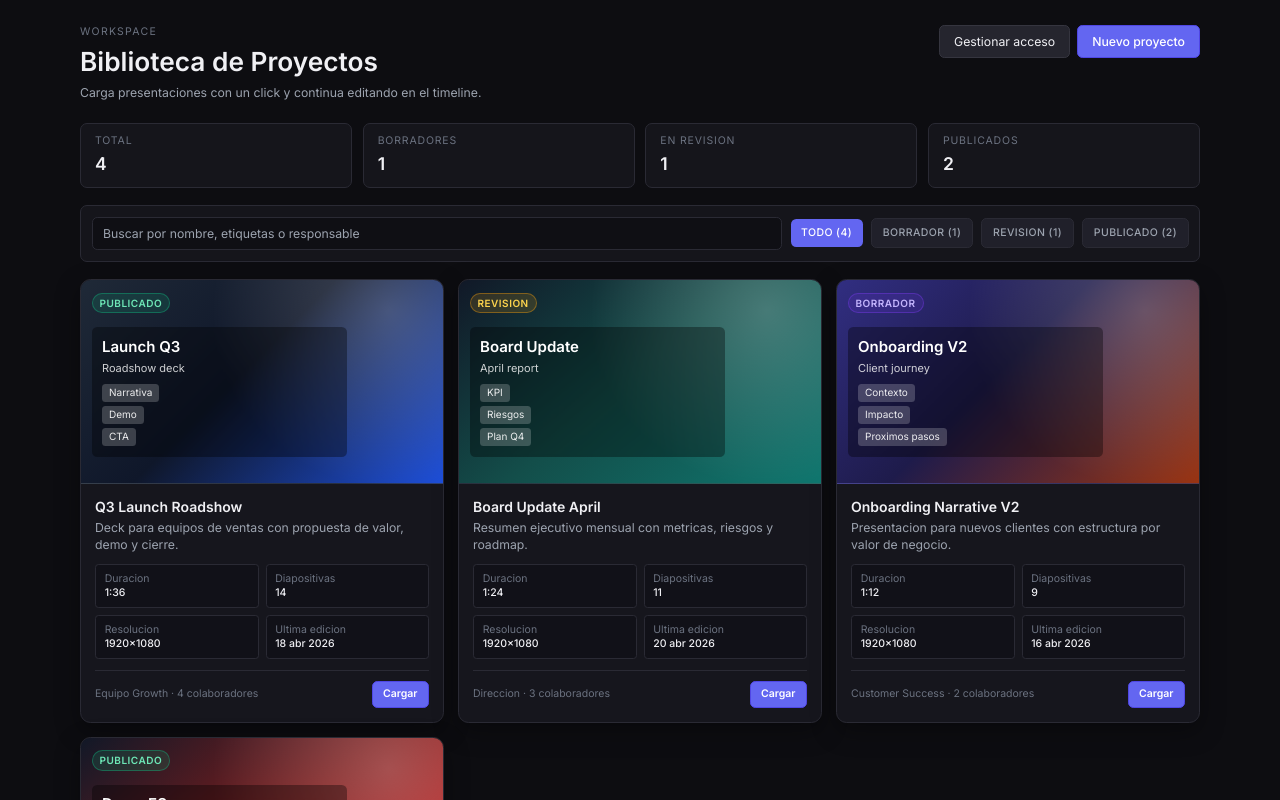
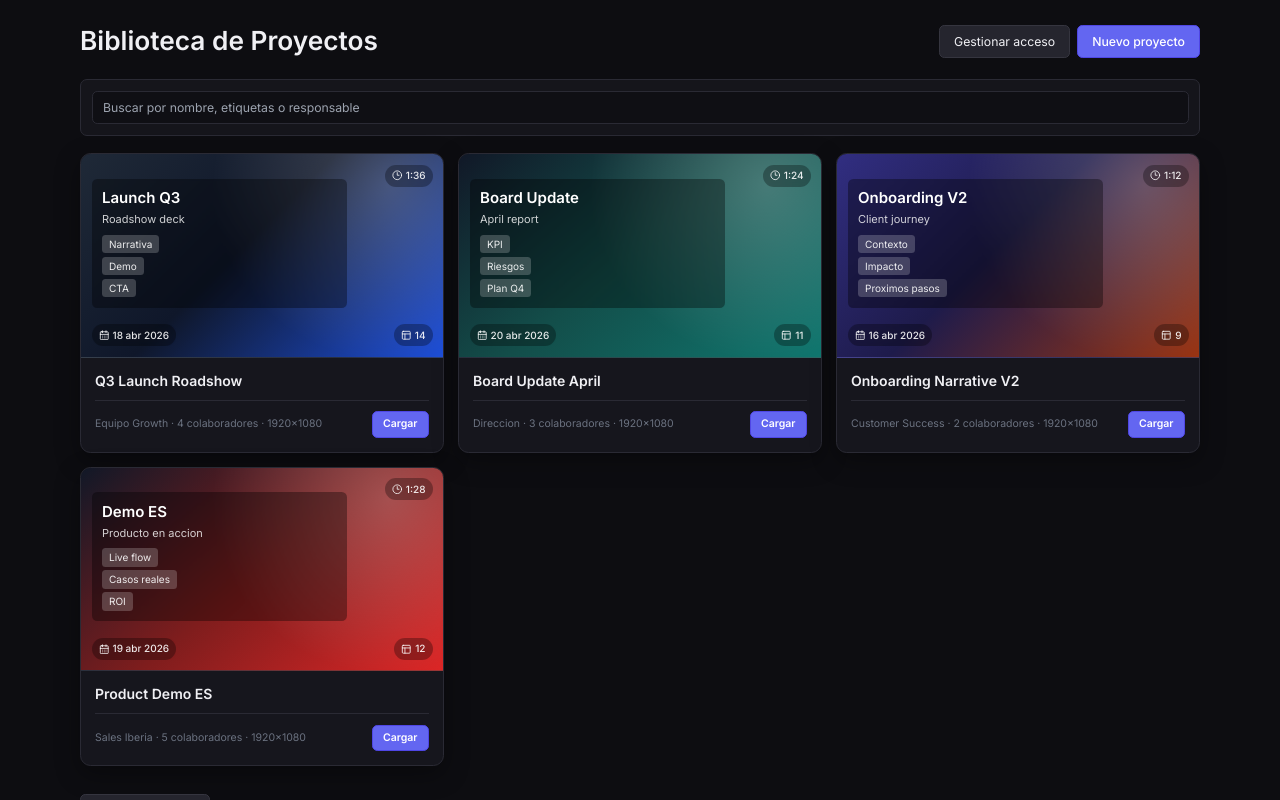
Before and after one commit to awakelab-dev/awk-video-editor-frontend, a React (Vite) app: page /gallery in a window 1280 px wide. Built offline with nearby package versions, Linux system fonts and the light colour scheme.

Commit message:
Gallery revision

```diff
--- a/src/pages/GalleryPage.tsx
+++ b/src/pages/GalleryPage.tsx
@@ -1,25 +1,19 @@
+import { CalendarDays, Clock3, PanelsTopLeft } from 'lucide-react'
 import { useMemo, useState } from 'react'
 import { Link, useNavigate } from 'react-router-dom'
 import {
   loadPresentationProject,
   presentationProjects,
-  type PresentationProjectStatus,
 } from '../shared/projects/presentationLibrary'
 
 export function GalleryPage() {
   const navigate = useNavigate()
   const [query, setQuery] = useState('')
-  const [statusFilter, setStatusFilter] = useState<PresentationProjectStatus | 'all'>('all')
 
   const visibleProjects = useMemo(() => {
     const normalizedQuery = query.trim().toLowerCase()
 
     return presentationProjects.filter((project) => {
-      const matchesStatus = statusFilter === 'all' || project.status === statusFilter
-      if (!matchesStatus) {
-        return false
-      }
-
       if (!normalizedQuery) {
         return true
       }
@@ -35,16 +29,7 @@ export function GalleryPage() {
 
       return searchableText.includes(normalizedQuery)
     })
-  }, [query, statusFilter])
-
-  const statusCount = useMemo(() => {
-    return {
-      all: presentationProjects.length,
-      draft: presentationProjects.filter((project) => project.status === 'draft').length,
-      review: presentationProjects.filter((project) => project.status === 'review').length,
-      published: presentationProjects.filter((project) => project.status === 'published').length,
-    }
-  }, [])
+  }, [query])
 
   const handleLoadProject = (projectId: string) => {
     const projectWasLoaded = loadPresentationProject(projectId)
@@ -66,30 +51,12 @@ export function GalleryPage() {
       year: 'numeric',
     }).format(new Date(isoDate))
 
-  const statusStyles: Record<PresentationProjectStatus, string> = {
-    draft: 'border-[#7c3aed]/40 bg-[#7c3aed]/15 text-[#c4b5fd]',
-    review: 'border-[#f59e0b]/40 bg-[#f59e0b]/15 text-[#fcd34d]',
-    published: 'border-[#10b981]/40 bg-[#10b981]/15 text-[#6ee7b7]',
-  }
-
-  const statusLabel: Record<PresentationProjectStatus, string> = {
-    draft: 'Borrador',
-    review: 'Revision',
-    published: 'Publicado',
-  }
-
   return (
     <main className="h-screen overflow-y-auto bg-[#0d0d11] px-4 py-7 text-[#f0f0f4] sm:px-6 lg:px-8">
       <section className="mx-auto w-full max-w-7xl">
         <header className="mb-6 flex flex-wrap items-start justify-between gap-4">
           <div>
-            <p className="mb-2 text-xs uppercase tracking-[0.12em] text-[#6b7280]">
-              Workspace
-            </p>
             <h1 className="text-2xl font-semibold sm:text-3xl">Biblioteca de Proyectos</h1>
-            <p className="mt-2 max-w-2xl text-sm text-[#9ca3af]">
-              Carga presentaciones con un click y continua editando en el timeline.
-            </p>
           </div>
           <div className="flex flex-wrap gap-2">
             <Link
@@ -107,26 +74,7 @@ export function GalleryPage() {
           </div>
         </header>
 
-        <div className="mb-5 grid gap-3 sm:grid-cols-2 xl:grid-cols-4">
-          <div className="rounded-lg border border-[#2a2a34] bg-[#15151b] px-4 py-3">
-            <p className="text-xs uppercase tracking-[0.08em] text-[#6b7280]">Total</p>
-            <p className="mt-1 text-xl font-semibold">{statusCount.all}</p>
-          </div>
-          <div className="rounded-lg border border-[#2a2a34] bg-[#15151b] px-4 py-3">
-            <p className="text-xs uppercase tracking-[0.08em] text-[#6b7280]">Borradores</p>
-            <p className="mt-1 text-xl font-semibold">{statusCount.draft}</p>
-          </div>
-          <div className="rounded-lg border border-[#2a2a34] bg-[#15151b] px-4 py-3">
-            <p className="text-xs uppercase tracking-[0.08em] text-[#6b7280]">En revision</p>
-            <p className="mt-1 text-xl font-semibold">{statusCount.review}</p>
-          </div>
-          <div className="rounded-lg border border-[#2a2a34] bg-[#15151b] px-4 py-3">
-            <p className="text-xs uppercase tracking-[0.08em] text-[#6b7280]">Publicados</p>
-            <p className="mt-1 text-xl font-semibold">{statusCount.published}</p>
-          </div>
-        </div>
-
-        <div className="mb-5 flex flex-wrap items-center gap-2.5 rounded-lg border border-[#2a2a34] bg-[#15151b] p-3">
+        <div className="mb-5 rounded-lg border border-[#2a2a34] bg-[#15151b] p-3">
           <input
             className="w-full min-w-[220px] flex-1 rounded-md border border-[#2a2a34] bg-[#0f0f14] px-3 py-2 text-sm text-[#f0f0f4] outline-none transition focus:border-[#6366f1]"
             onChange={(event) => setQuery(event.target.value)}
@@ -134,26 +82,6 @@ export function GalleryPage() {
             type="search"
             value={query}
           />
-          {(['all', 'draft', 'review', 'published'] as const).map((option) => (
-            <button
-              className={`rounded-md px-3 py-2 text-xs font-medium uppercase tracking-[0.04em] transition ${
-                statusFilter === option
-                  ? 'bg-[#6366f1] text-white'
-                  : 'border border-[#2a2a34] bg-[#20202a] text-[#9ca3af] hover:bg-[#2a2a34] hover:text-[#f0f0f4]'
-              }`}
-              key={option}
-              onClick={() => setStatusFilter(option)}
-              type="button"
-            >
-              {option === 'all'
-                ? `Todo (${statusCount.all})`
-                : option === 'draft'
-                  ? `Borrador (${statusCount.draft})`
-                  : option === 'review'
-                    ? `Revision (${statusCount.review})`
-                    : `Publicado (${statusCount.published})`}
-            </button>
-          ))}
         </div>
 
         {visibleProjects.length > 0 ? (
@@ -168,11 +96,24 @@ export function GalleryPage() {
                   style={{ background: project.thumbnail.gradient }}
                 >
                   <div className="absolute inset-0 bg-[radial-gradient(circle_at_85%_15%,rgba(255,255,255,0.22),transparent_50%)]" />
-                  <span
-                    className={`relative z-[1] inline-flex rounded-full border px-2 py-0.5 text-[10px] font-semibold uppercase tracking-[0.05em] ${statusStyles[project.status]}`}
-                  >
-                    {statusLabel[project.status]}
-                  </span>
+                  <div className="pointer-events-none absolute inset-0 z-[2] flex flex-col justify-between p-3">
+                    <div className="flex items-start justify-end">
+                      <span className="inline-flex items-center gap-1 rounded-full bg-black/30 px-2 py-1 text-[10px] font-medium text-white/90 backdrop-blur-[2px]">
+                        <Clock3 className="h-3 w-3" />
+                        {formatDuration(project.durationSeconds)}
+                      </span>
+                    </div>
+                    <div className="flex items-end justify-between gap-2">
+                      <span className="inline-flex items-center gap-1 rounded-full bg-black/30 px-2 py-1 text-[10px] font-medium text-white/90 backdrop-blur-[2px]">
+                        <CalendarDays className="h-3 w-3" />
+                        {formatDate(project.lastEditedAt)}
+                      </span>
+                      <span className="inline-flex items-center gap-1 rounded-full bg-black/30 px-2 py-1 text-[10px] font-medium text-white/90 backdrop-blur-[2px]">
+                        <PanelsTopLeft className="h-3 w-3" />
+                        {project.slides}
+                      </span>
+                    </div>
+                  </div>
                   <div className="relative z-[1] mt-4 max-w-[75%] rounded-md bg-black/35 p-3 backdrop-blur-[1px]">
                     <p className="text-[15px] font-semibold leading-tight text-white">
                       {project.thumbnail.title}
@@ -194,33 +135,11 @@ export function GalleryPage() {
                 <div className="space-y-3 p-4">
                   <div>
                     <h2 className="text-base font-semibold leading-tight">{project.name}</h2>
-                    <p className="mt-1 text-sm text-[#9ca3af]">{project.description}</p>
-                  </div>
-
-                  <div className="grid grid-cols-2 gap-2 text-xs text-[#9ca3af]">
-                    <div className="rounded border border-[#2a2a34] bg-[#111118] px-2.5 py-2">
-                      <span className="block text-[#6b7280]">Duracion</span>
-                      <strong className="font-medium text-[#f0f0f4]">{formatDuration(project.durationSeconds)}</strong>
-                    </div>
-                    <div className="rounded border border-[#2a2a34] bg-[#111118] px-2.5 py-2">
-                      <span className="block text-[#6b7280]">Diapositivas</span>
-                      <strong className="font-medium text-[#f0f0f4]">{project.slides}</strong>
-                    </div>
-                    <div className="rounded border border-[#2a2a34] bg-[#111118] px-2.5 py-2">
-                      <span className="block text-[#6b7280]">Resolucion</span>
-                      <strong className="font-medium text-[#f0f0f4]">
-                        {project.resolution.w}x{project.resolution.h}
-                      </strong>
-                    </div>
-                    <div className="rounded border border-[#2a2a34] bg-[#111118] px-2.5 py-2">
-                      <span className="block text-[#6b7280]">Ultima edicion</span>
-                      <strong className="font-medium text-[#f0f0f4]">{formatDate(project.lastEditedAt)}</strong>
-                    </div>
                   </div>
 
                   <div className="flex items-center justify-between gap-2 border-t border-[#2a2a34] pt-3">
                     <span className="truncate text-xs text-[#6b7280]">
-                      {project.owner} · {project.collaborators} colaboradores
+                      {project.owner} · {project.collaborators} colaboradores · {project.resolution.w}x{project.resolution.h}
                     </span>
                     <button
                       className="rounded-md border border-[#4f46e5] bg-[#6366f1] px-3 py-1.5 text-xs font-semibold text-white transition hover:bg-[#818cf8]"
@@ -236,9 +155,9 @@ export function GalleryPage() {
           </div>
         ) : (
           <div className="rounded-lg border border-dashed border-[#35353f] bg-[#15151b] p-10 text-center">
-            <p className="text-base font-medium">No hay resultados para el filtro actual</p>
+            <p className="text-base font-medium">No hay resultados para esta busqueda</p>
             <p className="mt-1 text-sm text-[#9ca3af]">
-              Prueba otro estado o cambia el texto de busqueda.
+              Prueba con otro termino o limpia el campo de busqueda.
             </p>
           </div>
         )}
```
